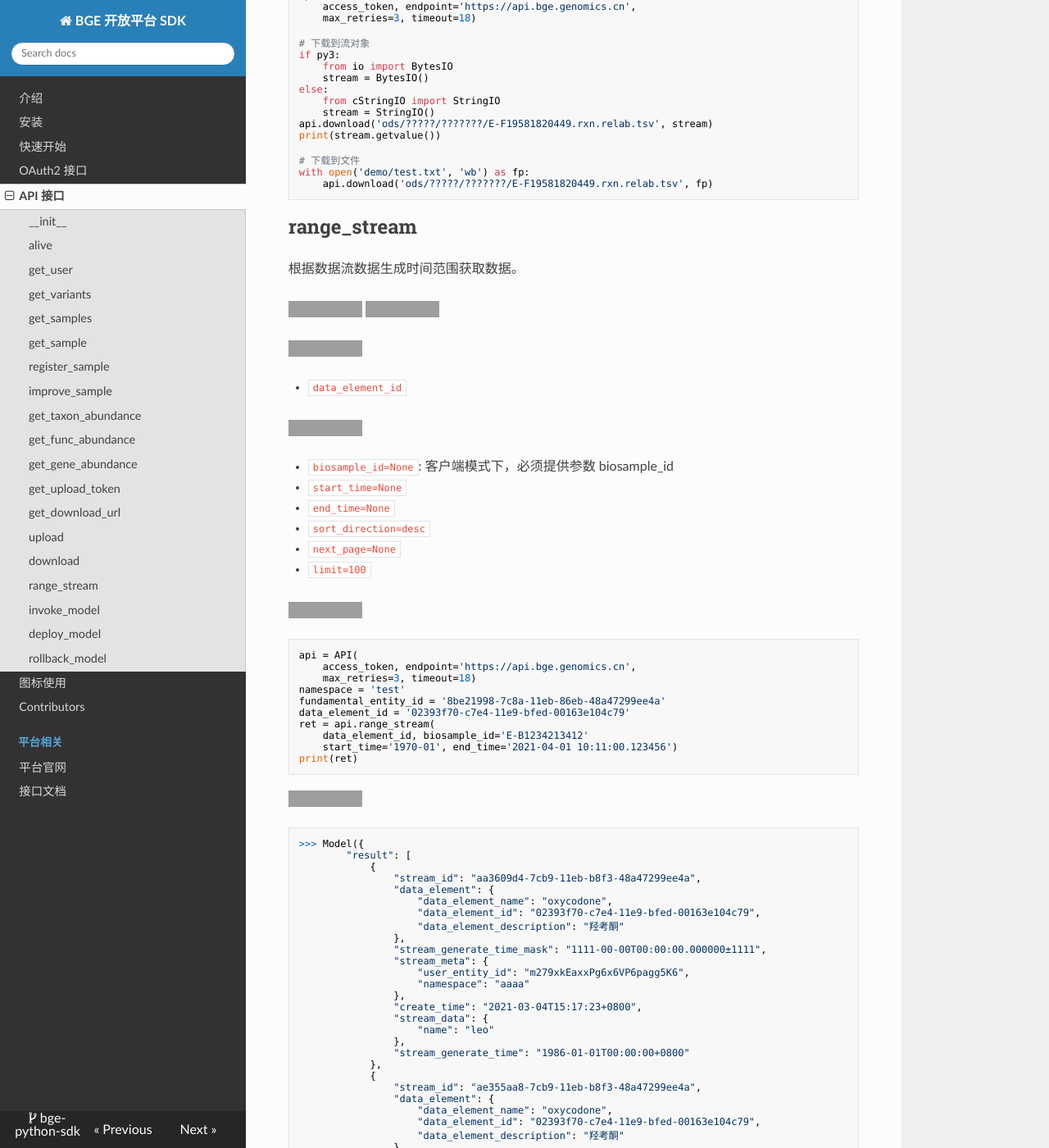
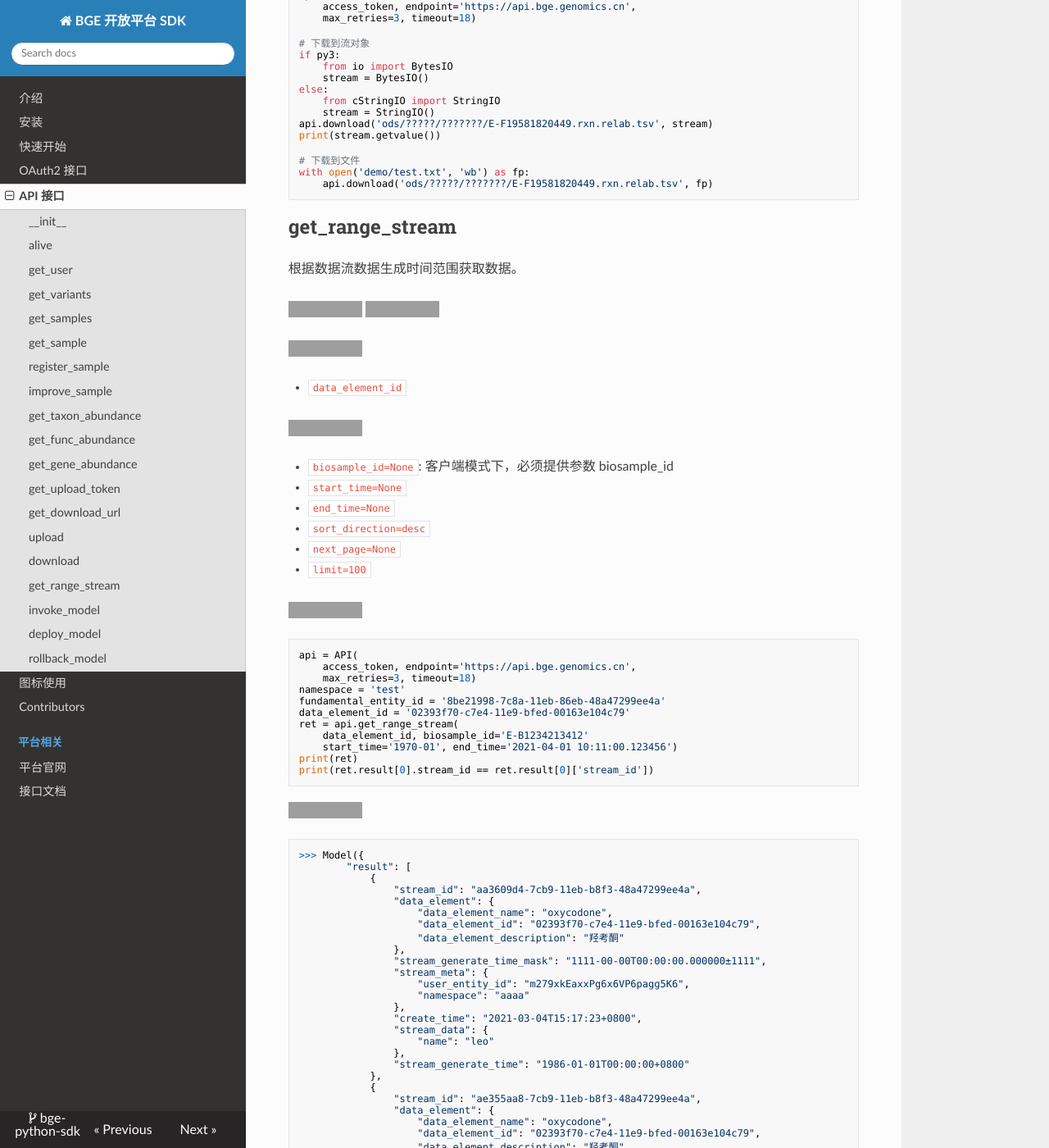
Before and after one commit to teambge/bge-python-sdk, an MkDocs documentation site: the page built from docs/api.md, in a window 1280 px wide and 1400 px high, scrolled down 15967 px. Shown: the whole window at 82% size. Built offline with MkDocs 1.6.1, drawn with Linux system fonts in a browser that asks for light colours; nearby versions of some CDN libraries; old or Windows-style settings are respelled for this version of MkDocs; grey boxes are pictures that could not be loaded.

Commit message:
docs: 更新文档

````diff
--- a/docs/api.md
+++ b/docs/api.md
@@ -920,7 +920,7 @@ with open('demo/test.txt', 'wb') as fp:
 ```
 
 
-## range_stream
+## get_range_stream
 
 根据数据流数据生成时间范围获取数据。
 
@@ -951,10 +951,11 @@ api = API(
 namespace = 'test'
 fundamental_entity_id = '8be21998-7c8a-11eb-86eb-48a47299ee4a'
 data_element_id = '02393f70-c7e4-11e9-bfed-00163e104c79'
-ret = api.range_stream(
+ret = api.get_range_stream(
     data_element_id, biosample_id='E-B1234213412'
     start_time='1970-01', end_time='2021-04-01 10:11:00.123456')
 print(ret)
+print(ret.result[0].stream_id == ret.result[0]['stream_id'])
 ```
 
 ![Success](https://img.shields.io/badge/Output-Success-green)
````
Also changed, not shown: other parts of docs/api.md (+1 -0 lines).
